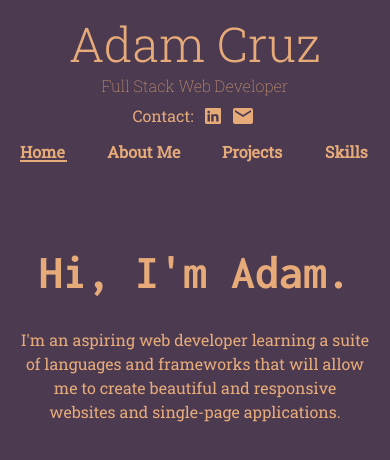
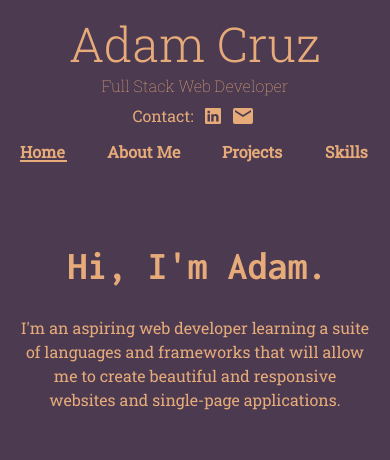
Before and after one commit to AdamC7313/react-portfolio, a React (Create React App) app: page /home in a window 390 px wide. Shown: the top 460 px of the page. Built offline with nearby package versions, Linux system fonts and the light colour scheme.

Commit message:
responsive fixes

```diff
--- a/src/Stylesheets/MediaQueries.css
+++ b/src/Stylesheets/MediaQueries.css
@@ -33,8 +33,8 @@
         grid-template: 60px 4fr / 1fr !important;
     }
 
-    .greeting, .home-info {
-        text-align: center;
+   .home-info {
+        text-align: center !important;
     }
 }
 
@@ -134,7 +134,9 @@
     }
 
     .greeting h1 {
-        font-size: 3rem !important;
+        font-size: 2.5rem !important;
+        text-align: center;
+        padding-left: 5px !important;
     }
 
     .about-me div {
```
